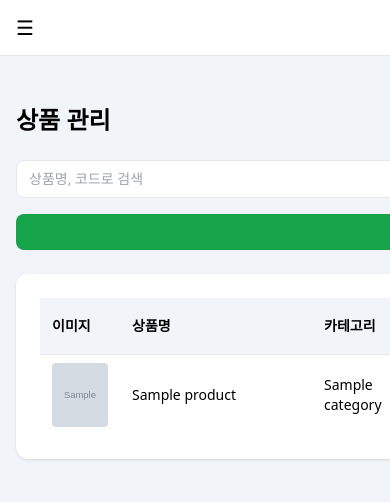
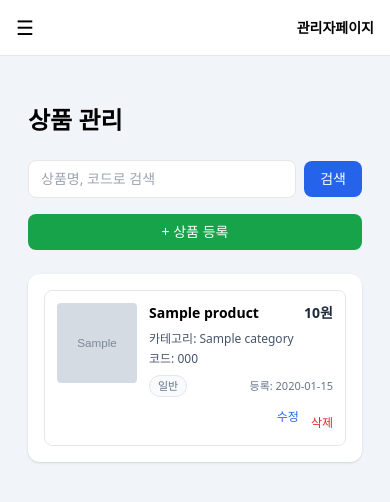
Before and after one commit to deokey24/wecandoeat, a FastAPI app: template app/back/templates/products.html in a window 390 px wide; the page is wider, and only the part inside the window is pictured. Shown: the top 502 px of that part. Run offline with FastAPI, Linux system fonts and the light colour scheme; the template is opened without the code that fills it: most values are stand-ins (such as "Sample title", 1, 10 or a date in 2020); grey boxes marked "Sample" are stand-in pictures; parts of the project's set-up code (start-up, migrations or seed data) failed here and were passed over; some libraries are stand-ins or nearby versions.

Commit message:
fix register

```diff
--- a/app/back/models/product.py
+++ b/app/back/models/product.py
@@ -36,7 +36,7 @@
         nullable=False,
     )
 
-    vending_slots = relationship("VendingSlotProduct", back_populates="product")
+    vending_slots = relationship("VendingSlotProduct", back_populates="product",cascade="all, delete-orphan",)
 
 
 # ================= Pydantic =================
--- a/app/back/routers/web_auth.py
+++ b/app/back/routers/web_auth.py
@@ -91,6 +91,7 @@
     # 2) 유저 생성 시도
     try:
         user_in = UserCreate(
+            name=name,
             username=username,
             password=password,
             # 관리자 권한은 폼에서 제거했으니 여기서는 기본값으로 False
--- a/app/back/templates/products.html
+++ b/app/back/templates/products.html
@@ -2,7 +2,7 @@
 {% block title %}상품 관리{% endblock %}
 
 {% block content %}
-<div class="max-w-6xl mx-auto py-8">
+<div class="max-w-6xl mx-auto py-8 px-3 sm:px-0">
 
   <h1 class="text-2xl font-bold mb-6">상품 관리</h1>
 
@@ -29,9 +29,94 @@
     </a>
   </div>
 
-  <!-- 상품 리스트 -->
-  <div class="bg-white shadow rounded-xl p-6 overflow-x-auto">
-    <table class="w-full text-sm min-w-[900px]">
+  <!-- 상품 리스트 박스 -->
+  <div class="bg-white shadow rounded-xl p-4 sm:p-6">
+
+    {# ===============================
+       📱 모바일(~md): 카드형 리스트
+       =============================== #}
+    <div class="space-y-3 md:hidden">
+      {% for p in products %}
+        <div class="border rounded-lg p-3 flex gap-3">
+          <!-- 이미지 -->
+          <div class="shrink-0">
+            {% if p.image_url %}
+              <img src="{{ p.image_url }}"
+                   class="w-20 h-20 object-cover rounded" />
+            {% else %}
+              <div class="w-20 h-20 bg-slate-200 flex items-center justify-center text-xs text-slate-500 rounded">
+                없음
+              </div>
+            {% endif %}
+          </div>
+
+          <!-- 정보 -->
+          <div class="flex-1 flex flex-col gap-1">
+            <!-- 이름 + 가격 -->
+            <div class="flex justify-between gap-2">
+              <div class="font-semibold text-sm leading-snug">
+                {{ p.name }}
+              </div>
+              <div class="text-right text-sm font-bold text-slate-800 whitespace-nowrap">
+                {{ "{:,}".format(p.price) }}원
+              </div>
+            </div>
+
+            <!-- 카테고리 / 코드 -->
+            <div class="flex flex-wrap gap-x-4 gap-y-1 text-xs text-slate-600 mt-1">
+              <span>카테고리: {{ p.category or "-" }}</span>
+              <span>코드: {{ p.code or "-" }}</span>
+            </div>
+
+            <!-- 성인 / 등록일 -->
+            <div class="flex flex-wrap justify-between items-center mt-1 text-xs">
+              <div>
+                {% if p.is_adult_only %}
+                  <span class="inline-flex items-center px-2 py-0.5 rounded-full bg-red-50 text-red-600 border border-red-200 text-[11px] font-semibold">
+                    성인 상품
+                  </span>
+                {% else %}
+                  <span class="inline-flex items-center px-2 py-0.5 rounded-full bg-slate-50 text-slate-500 border border-slate-200 text-[11px]">
+                    일반
+                  </span>
+                {% endif %}
+              </div>
+              <div class="text-slate-500 text-[11px]">
+                등록: {{ p.created_at.strftime("%Y-%m-%d") }}
+              </div>
+            </div>
+
+            <!-- 버튼 -->
+            <div class="flex justify-end gap-3 mt-2">
+              <a href="/products/{{ p.id }}/edit"
+                 class="text-xs text-blue-600 hover:underline">
+                수정
+              </a>
+
+              <form method="post" action="/products/{{ p.id }}/delete"
+                    onsubmit="return confirm('정말 삭제하시겠습니까? 삭제 시 슬롯 매핑도 함께 사라질 수 있습니다.');">
+                <button type="submit"
+                        class="text-xs text-red-600 hover:underline">
+                  삭제
+                </button>
+              </form>
+            </div>
+          </div>
+        </div>
+      {% endfor %}
+
+      {% if products|length == 0 %}
+        <div class="py-10 text-center text-slate-500 text-sm">
+          등록된 상품이 없습니다.
+        </div>
+      {% endif %}
+    </div>
+
+    {# ===============================
+       🖥 데스크탑(md~): 기존 테이블
+       =============================== #}
+    <div class="hidden md:block overflow-x-auto">
+      <table class="w-full text-sm">
         <thead class="bg-slate-100 text-left">
           <tr>
             <th class="px-3 py-2 w-20">이미지</th>
@@ -82,13 +167,13 @@
                   </a>
 
                   <!-- 삭제 버튼 -->
-                <form method="post" action="/products/{{ p.id }}/delete"
+                  <!-- <form method="post" action="/products/{{ p.id }}/delete"
                         onsubmit="return confirm('정말 삭제하시겠습니까? 삭제 시 슬롯 매핑도 함께 사라질 수 있습니다.');">
                     <button type="submit"
                             class="text-red-600 hover:underline">
                       삭제
                     </button>
-                </form>
+                  </form> -->
 
               </div>
             </td>
@@ -104,5 +189,42 @@
       {% endif %}
     </div>
 
+    {# ===============================
+       📄 페이징 네비게이션 (공통)
+       =============================== #}
+    {% if total_pages and total_pages > 1 %}
+      <div class="mt-6 flex flex-wrap items-center justify-center gap-3 text-sm">
+
+        {% if has_prev %}
+          <a href="?page={{ page - 1 }}&size={{ page_size }}{% if query %}&q={{ query }}{% endif %}"
+             class="px-3 py-1 border rounded-lg hover:bg-slate-100">
+            이전
+          </a>
+        {% else %}
+          <span class="px-3 py-1 border rounded-lg text-slate-400 cursor-not-allowed">
+            이전
+          </span>
+        {% endif %}
+
+        <span class="text-slate-600">
+          페이지 {{ page }} / {{ total_pages }} (총 {{ total }}개)
+        </span>
+
+        {% if has_next %}
+          <a href="?page={{ page + 1 }}&size={{ page_size }}{% if query %}&q={{ query }}{% endif %}"
+             class="px-3 py-1 border rounded-lg hover:bg-slate-100">
+            다음
+          </a>
+        {% else %}
+          <span class="px-3 py-1 border rounded-lg text-slate-400 cursor-not-allowed">
+            다음
+          </span>
+        {% endif %}
+
+      </div>
+    {% endif %}
+
+  </div>
+
 </div>
 {% endblock %}
```
Also changed, not shown: app/back/routers/web_products.py (+16 -2 lines), app/back/services/product_service.py (+71 -1 lines), 1 other file. Lines whose indentation alone changed are shown as unchanged.
